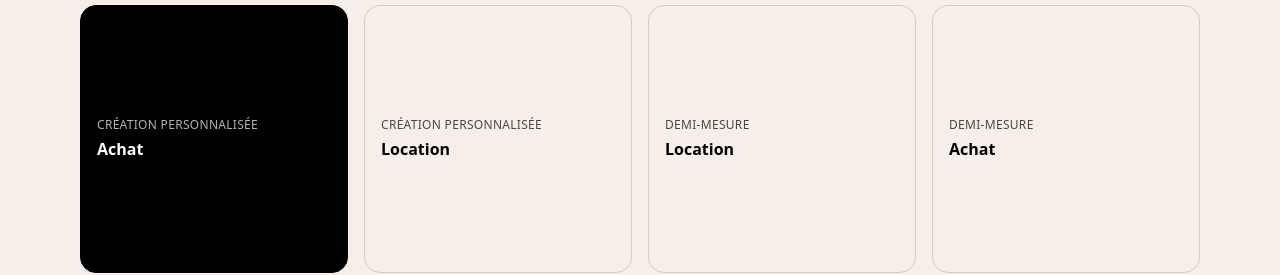
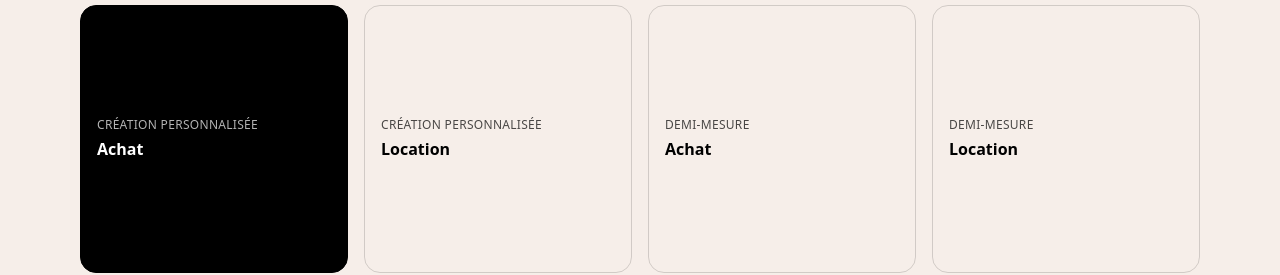
Before and after one commit to ilanpalacci26/Maisonpalacci, a React (Vite) app: page / in a window 1280 px wide. Shown: the part 1700-1975 px from the top of the page. Built offline with nearby package versions, Linux system fonts and the light colour scheme.

Commit message:
Update App.jsx

```diff
--- a/src/App.jsx
+++ b/src/App.jsx
@@ -27,6 +27,15 @@ const FORMULES = [
     details:
       "Pièce sur-mesure pour l’événement, restitution après usage. Entretien et ajustements inclus.",
   },
+
+  {
+    key: "demi_buy",
+    title: "Demi-mesure",
+    variant: "Achat",
+    details:
+      "Base existante adaptée à votre morphologie, finitions personnalisées. Vous gardez la pièce.",
+  },
+
   {
     key: "demi_rent",
     title: "Demi-mesure",
@@ -34,13 +43,7 @@ const FORMULES = [
     details:
       "Modèle de collection ajusté à vos mesures pour la location. Idéal pour une soirée unique.",
   },
-  {
-    key: "demi_buy",
-    title: "Demi-mesure",
-    variant: "Achat",
-    details:
-      "Base existante adaptée à votre morphologie, finitions personnalisées. Vous gardez la pièce.",
-  },
+
 ];
 
 const TESTIMONIALS = [
```
